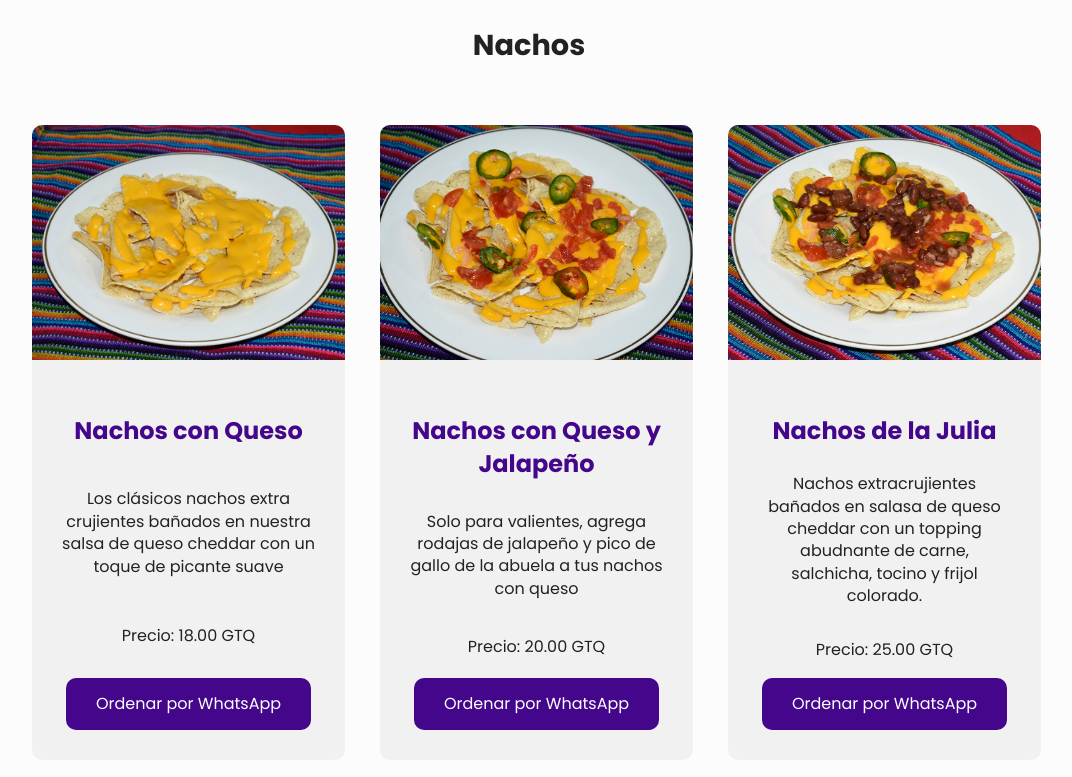
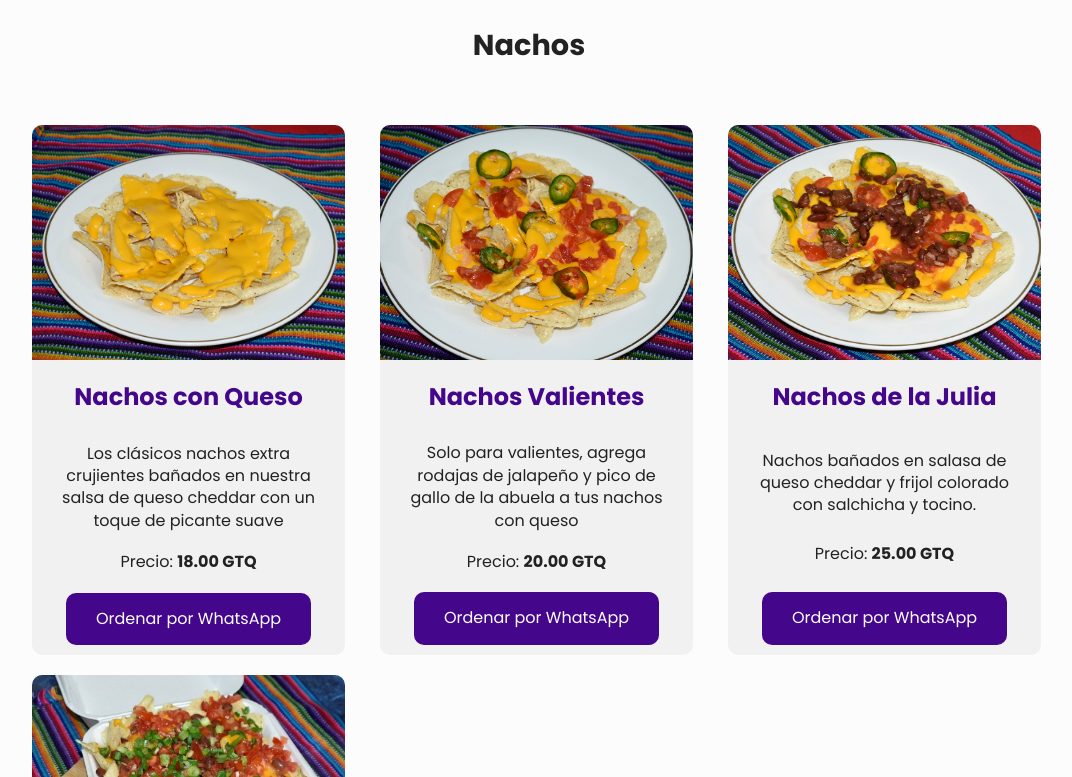
Before and after one commit to kmillionary/Ayayay-Julia, a website: page index.html in a window 1280 px wide. Shown: the part 760-1537 px from the top of the page, without its empty margins (111-1183 px from the left). Drawn offline with Linux system fonts and the light colour scheme; a script that the page names is missing.

Commit message:
commit 17

```diff
--- a/css/main.css
+++ b/css/main.css
@@ -301,6 +301,9 @@ ul.nav-list li a {
     color: #44068b;
 }
 
+
+/*** Menú ****/
+
 .menu-grid {
     display: flex;
     overflow-x: scroll;
@@ -335,29 +338,57 @@ div.menu-item {
     margin-bottom: 20px;
     align-items: center;
     border-radius: 10px;
-    min-width: 300px;
+    min-width: 275px;
 }
 
 div.menu-item h3 {
     color: #44068b;
+    margin: 10px auto;
+    font-size: 20px;
 }
 
-.menu-img {
+@media only screen and (min-width: 1250px) {
+    div.menu-item h3 {
+        font-size: 24px;
+    }
+}
+
+img.menu-img {
     width: 100%;
-    max-height: 325px;
+    max-height: 200px;
     object-fit: cover;
     border-radius: 10px 10px 0 0;
 }
 
+@media only screen and (min-width: 720px) {
+    img.menu-img {
+        max-height: 250px;
+    }
+}
+
 .menu-body {
-    height: 100%;
+    height: 275px;
     display: flex;
     flex-direction: column;
     justify-content: space-between !important;
-    align-content: space-between;
     align-items: center;
-    padding: 30px;
+    padding: 10px 30px;
     text-align: center;
+}
+
+div.menu-body p {
+    margin: 0;
+    font-size: 14px;
+}
+
+@media only screen and (min-width: 1250px) {
+    div.menu-body p {
+        font-size: 16px;
+    }
+}
+
+div.menu-body p span {
+    font-weight: 700;
 }
 
 .btn {
--- a/index.html
+++ b/index.html
@@ -79,10 +79,10 @@
         <div>
             <nav class="nav">
                 <ul class="nav-list">
-                    <li class="btn btn-primary"><a href="#nachos">Nachos</a></li>
-                    <li class="btn btn-primary"><a href="#papas">Papas</a></li>
-                    <li class="btn btn-primary"><a href="#">Postres</a></li>
-                    <li class="btn btn-primary"><a href="#">Burritos</a></li>
+                    <li><a class="btn btn-primary" href="#nachos">Nachos</a></li>
+                    <li><a class="btn btn-primary" href="#papas">Papas</a></li>
+                    <li><a class="btn btn-primary" href="#">Postres</a></li>
+                    <li><a class="btn btn-primary" href="#">Burritos</a></li>
                 </ul>
             </nav>
         </div>
@@ -105,7 +105,7 @@
                     <img class="menu-img " src="img/nacho-2.jpg " alt=" ">
 
                     <div class="menu-body">
-                        <h3>Nachos con Queso y Jalapeño</h3>
+                        <h3>Nachos Valientes</h3>
                         <p>Solo para valientes, agrega rodajas de jalapeño y pico de gallo de la abuela a tus nachos con queso </p>
                         <p>Precio: <span>20.00 GTQ</span></p>
                         <a href="https://wa.link/jhylsj" target="_blank " class="btn btn-primary ">Ordenar por WhatsApp</a>
@@ -116,7 +116,7 @@
 
                     <div class="menu-body">
                         <h3>Nachos de la Julia</h3>
-                        <p>Nachos extracrujientes bañados en salasa de queso cheddar con un topping abudnante de carne, salchicha, tocino y frijol colorado.</p>
+                        <p>Nachos bañados en salasa de queso cheddar y frijol colorado con salchicha y tocino.</p>
                         <p>Precio: <span>25.00 GTQ</span></p>
                         <a href="https://wa.link/jhylsj" target="_blank " class="btn btn-primary ">Ordenar por WhatsApp</a>
                     </div>
```
